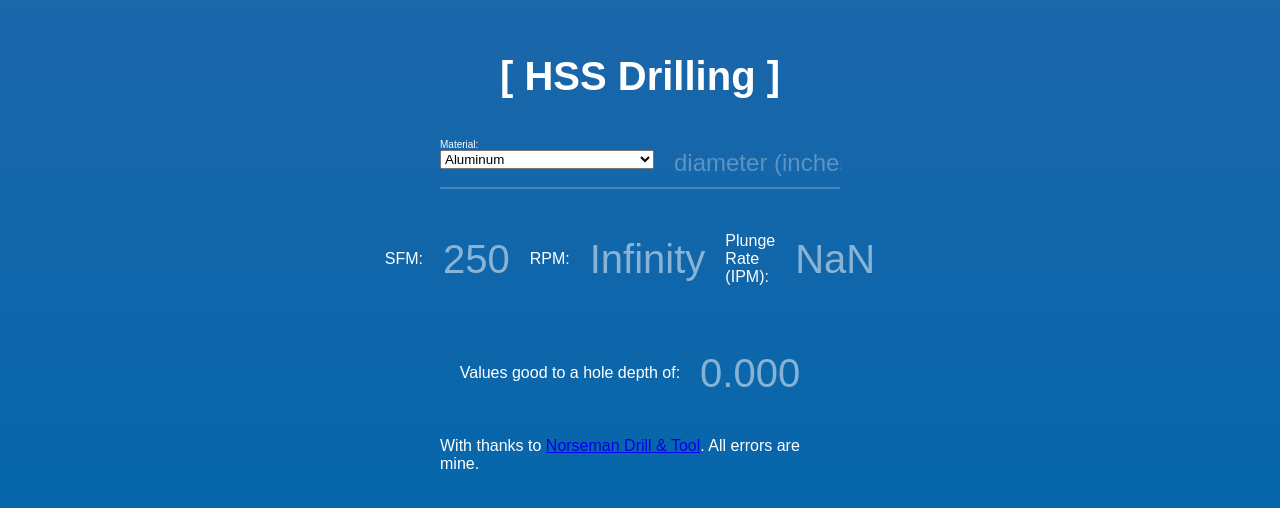
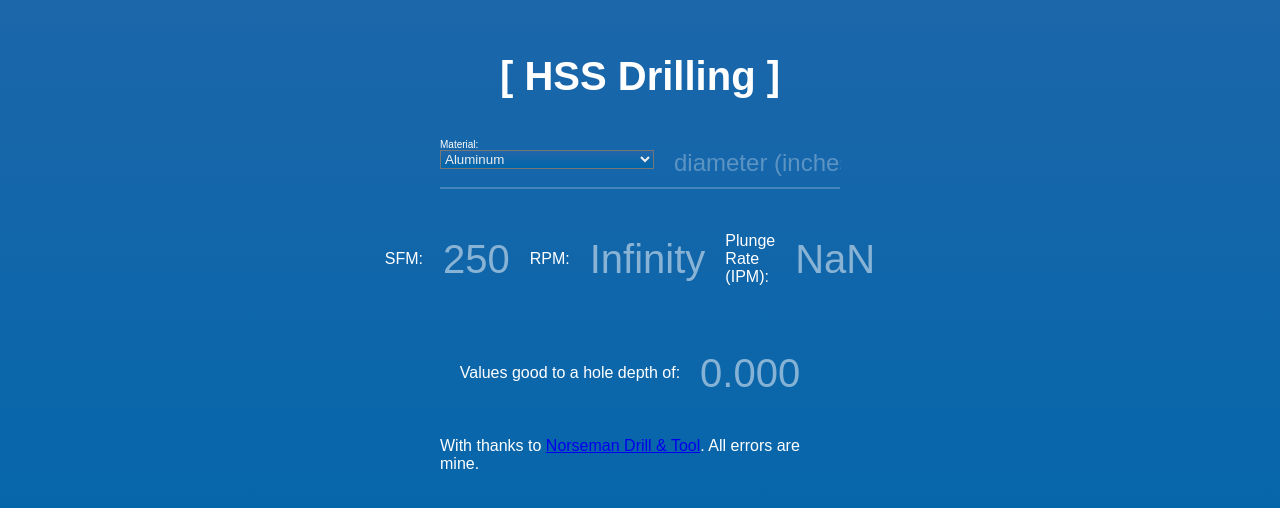
Before and after one commit to ginabythebay/feedsnspeeds, a website built with Parcel: page src/index.html in a window 1280 px wide. Shown: the part 140-648 px from the top of the page. Built offline with nearby package versions, Linux system fonts and the light colour scheme.

Commit message:
style select menu

```diff
--- a/src/style.css
+++ b/src/style.css
@@ -18,6 +18,13 @@
     background-repeat: no-repeat;
     background-size: cover;
     color: #fff;
+  }
+
+  select{
+    background-color: #18c;
+    background-image: linear-gradient(#26a 0%, #06a 100%);
+    font-family: "Bree Serif", Arial, sans-serif;
+    color: #eee;
   }
 
   h1, h2 {
```
